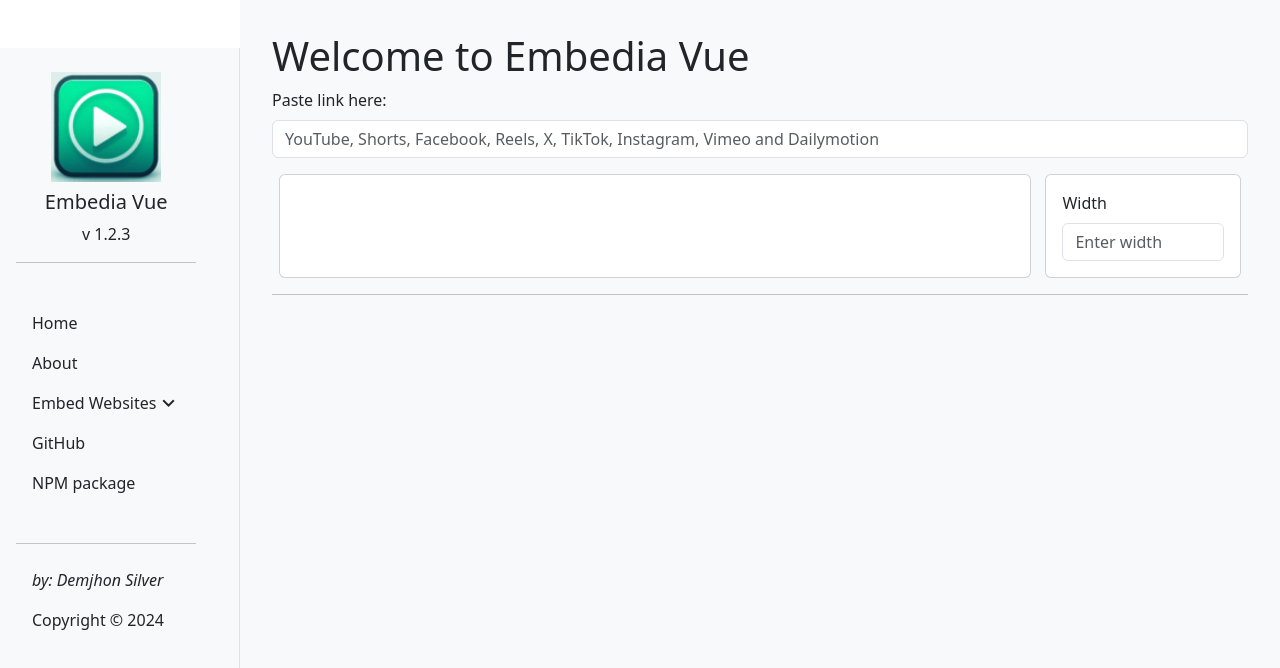
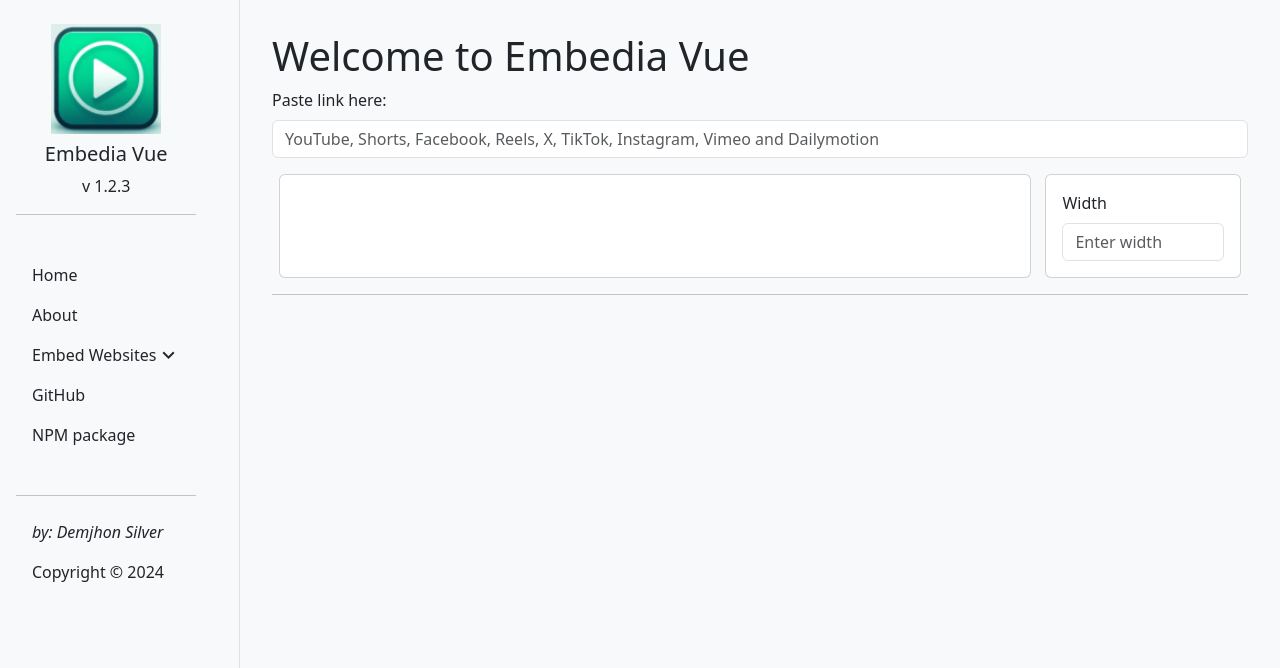
Before and after one commit to demjhonsilver/embedia-vue-docs, a Vue app: page / in a window 1280 px wide. Shown: the top 668 px of the page. Built offline with nearby package versions, Linux system fonts and the light colour scheme.

Commit message:
fix minor issue

```diff
--- a/src/App.vue
+++ b/src/App.vue
@@ -1,7 +1,7 @@
 <template>
   <div id="app" class="d-flex">
     <!-- Sidebar -->
-    <nav id="sidebar" class="bg-light p-3 border-end mt-5" style="width: 240px;">
+    <nav id="sidebar" class="bg-light p-3 border-end" style="width: 240px;">
       <!-- Sidebar toggle button for smaller screens -->
       <button class="btn btn-primary d-md-none mb-3" type="button" @click="toggleSidebar">
         <span class="material-icons">menu</span> <!-- Material UI menu icon -->
```
